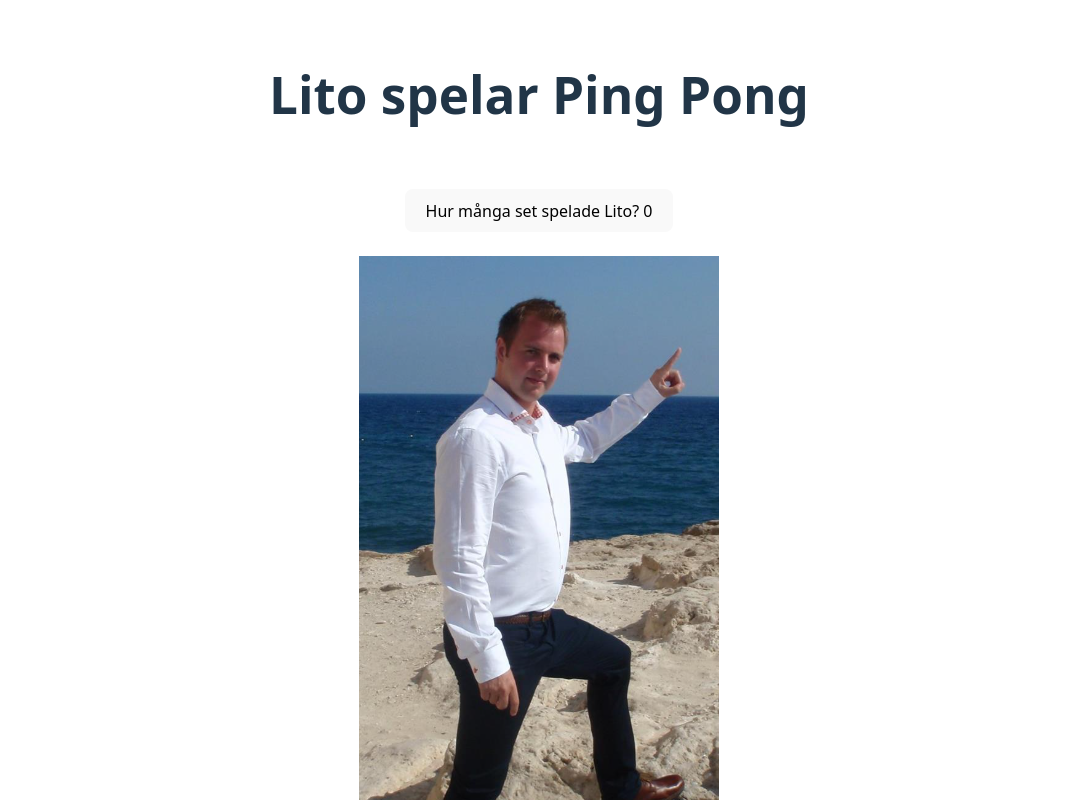
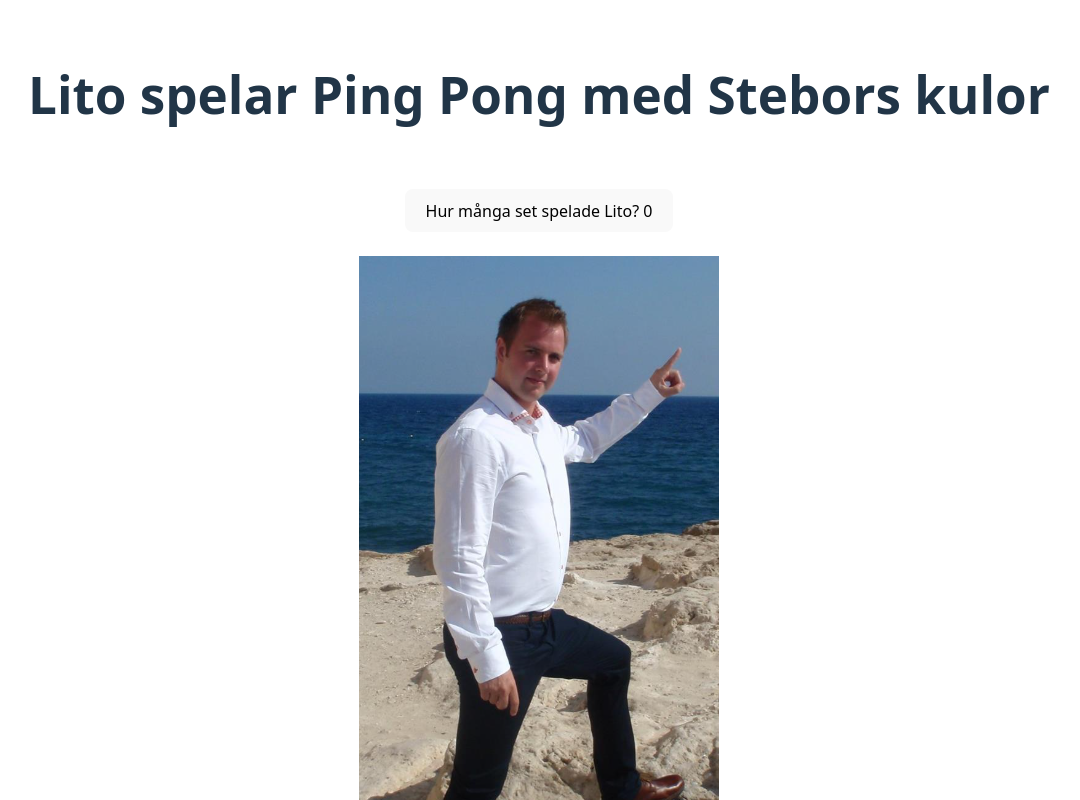
Before and after one commit to Darkside-AB/darkside-betting, a React (Vite) app: page / in a window 1280 px wide. Shown: the top 800 px of the page, without its empty margins (101-1181 px from the left). Built offline with nearby package versions, Linux system fonts and the light colour scheme.

Commit message:
Update App.tsx
Nothing to see here

```diff
--- a/src/App.tsx
+++ b/src/App.tsx
@@ -7,7 +7,7 @@
 
   return (
     <>
-      <h1>Lito spelar Ping Pong</h1>
+      <h1>Lito spelar Ping Pong med Stebors kulor</h1>
       <div className="card">
         <button onClick={() => setCount((count) => count + 1)}>
           Hur många set spelade Lito? {count}
```
